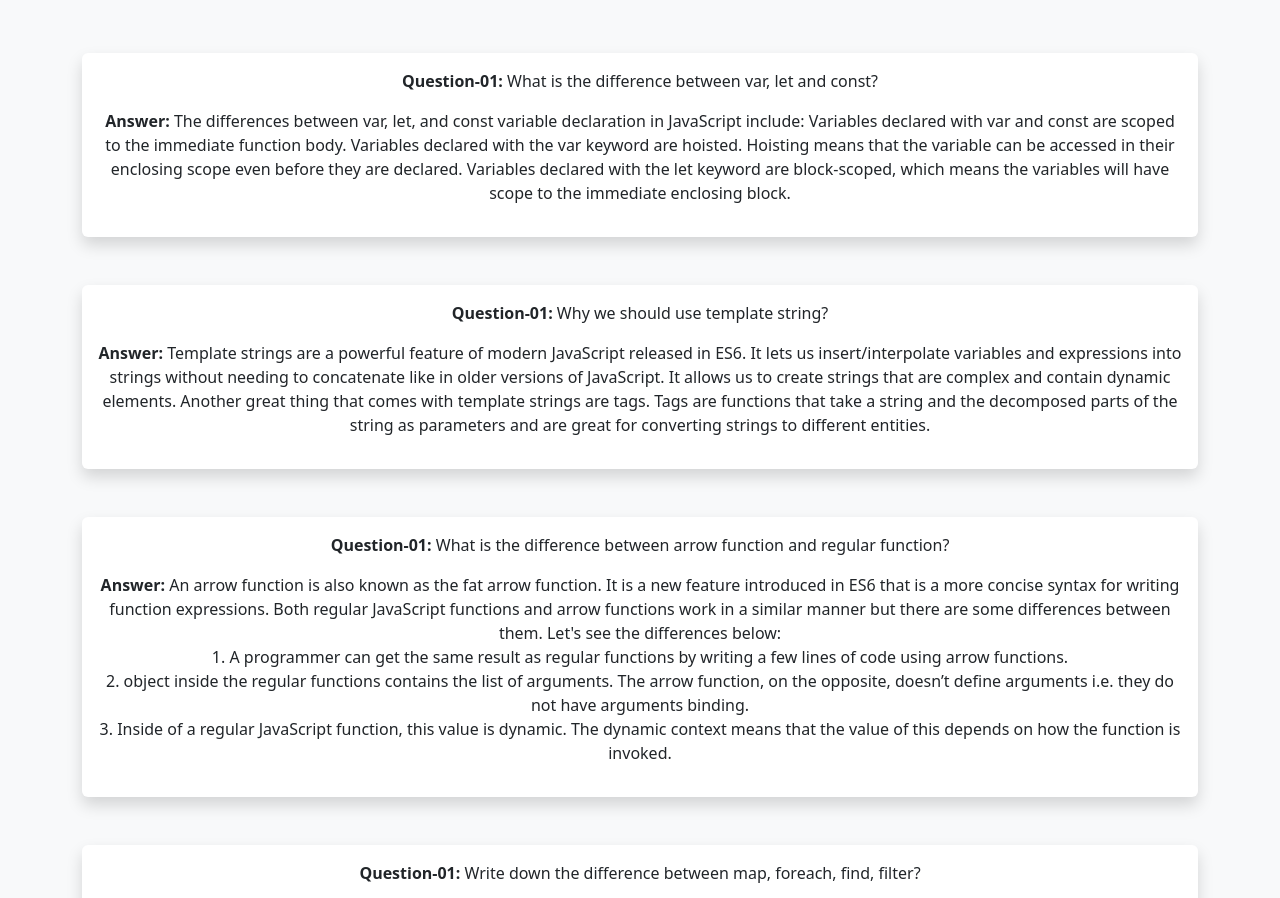
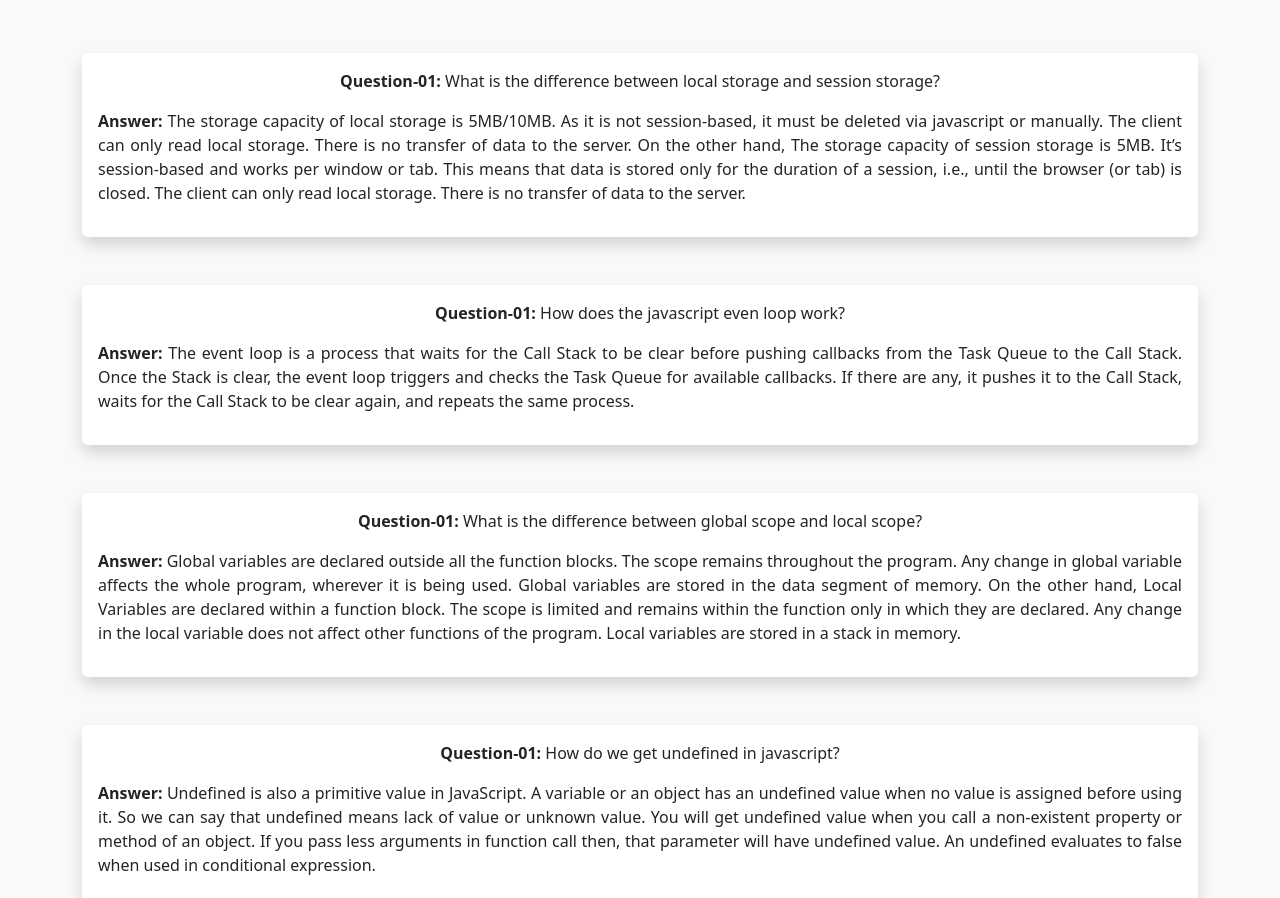
Before and after one commit to smlimonparvez/Type-Monster-Limon-A-7-, a plain HTML site: page BLog/blog.html in a window 1280 px wide. Shown: the part 51-949 px from the top of the page. Drawn offline with nearby package versions, Linux system fonts and the light colour scheme.

Commit message:
blog page finished

```diff
--- a/BLog/blog.html
+++ b/BLog/blog.html
@@ -7,6 +7,12 @@
     <title>Blog</title>
     <link href="https://cdn.jsdelivr.net/npm/bootstrap@5.2.0/dist/css/bootstrap.min.css" rel="stylesheet"
         integrity="sha384-gH2yIJqKdNHPEq0n4Mqa/HGKIhSkIHeL5AyhkYV8i59U5AR6csBvApHHNl/vI1Bx" crossorigin="anonymous">
+   <style>
+         .answer{
+            text-align: justify;
+            text-justify: inter-word;
+        }
+   </style>
 </head>
 <body class="bg-light">
     <header>
@@ -40,46 +46,20 @@
     <main>
         <section class="container mt-5">
             <div class="text-center shadow p-3 mb-5 bg-body rounded">
-                <p><strong>Question-01:</strong> What is the difference between var, let and const?</p>
-                <p class="answer"><strong>Answer:</strong> The differences between var, let, and const variable
-                    declaration in JavaScript include:
-                    Variables declared with var and const are scoped to the immediate function body.
-                    Variables declared with the var keyword are hoisted. Hoisting means that the variable can be
-                    accessed in their enclosing scope even before they are declared.
-                    Variables declared with the let keyword are block-scoped, which means the variables will have scope
-                    to the immediate enclosing block.</p>
+                <p><strong>Question-01:</strong> What is the difference between local storage and session storage?</p>
+                <p class="answer"><strong>Answer:</strong> The storage capacity of local storage is 5MB/10MB. As it is not session-based, it must be deleted via javascript or manually. The client  can only read local storage. There is no transfer of data to the server. On the other hand, The storage capacity of session storage is 5MB. It’s session-based and works per window or tab. This means that data is stored only for the duration of a session, i.e., until the browser (or tab) is closed. The client can only read local storage. There is no transfer of data to the server.</p>
             </div>
             <div class="text-center shadow p-3 mb-5 bg-body rounded">
-                <p><strong>Question-01:</strong> Why we should use template string?</p>
-                <p class="answer"><strong>Answer:</strong> Template strings are a powerful feature of modern JavaScript
-                    released in ES6. It lets us insert/interpolate variables and expressions into strings without
-                    needing to concatenate like in older versions of JavaScript. It allows us to create strings that are
-                    complex and contain dynamic elements. Another great thing that comes with template strings are tags.
-                    Tags are functions that take a string and the decomposed parts of the string as parameters and are
-                    great for converting strings to different entities.</p>
+                <p><strong>Question-01:</strong> How does the javascript even loop work?</p>
+                <p class="answer"><strong>Answer:</strong> The event loop is a process that waits for the Call Stack to be clear before pushing callbacks from the Task Queue to the Call Stack. Once the Stack is clear, the event loop triggers and checks the Task Queue for available callbacks. If there are any, it pushes it to the Call Stack, waits for the Call Stack to be clear again, and repeats the same process.</p>
             </div>
             <div class="text-center shadow p-3 mb-5 bg-body rounded">
-                <p><strong>Question-01:</strong> What is the difference between arrow function and regular function?</p>
-                <p class="answer"><strong>Answer:</strong> An arrow function is also known as the fat arrow function. It
-                    is a new feature introduced in ES6 that is a more concise syntax for writing function expressions.
-                    Both regular JavaScript functions and arrow functions work in a similar manner but there are some
-                    differences between them. Let's see the differences below: <br>1. A programmer can get the same
-                    result as regular functions by writing a few lines of code using arrow functions. <br>2. object
-                    inside the regular functions contains the list of arguments. The arrow function, on the opposite,
-                    doesn’t define arguments i.e. they do not have arguments binding. <br>3. Inside of a regular
-                    JavaScript function, this value is dynamic. The dynamic context means that the value of this depends
-                    on how the function is invoked.</p>
+                <p><strong>Question-01:</strong> What is the difference between global scope and local scope?</p>
+                <p class="answer"><strong>Answer:</strong> Global variables are declared outside all the function blocks. The scope remains throughout the program. Any change in global variable affects the whole program, wherever it is being used. Global variables are stored in the data segment of memory. On the other hand, Local Variables are declared within a function block. The scope is limited and remains within the function only in which they are declared. Any change in the local variable does not affect other functions of the program. Local variables are stored in a stack in memory.</p>
             </div>
             <div class="text-center shadow p-3 mb-5 bg-body rounded">
-                <p><strong>Question-01:</strong> Write down the difference between map, foreach, find, filter?</p>
-                <p class="answer"><strong>Answer:</strong> Map executes the same code on every
-                    element in an array and returns a new array with the updated elements. ForEach is used to execute
-                    the same code on every element in
-                    an array but does not change the array and it returns undefined. Function .find() is also a search
-                    function like the previous but they differ in one small detail — this function returns only one
-                    match in an array. If in an array is more than one result, the function will return the first that
-                    has matched. Filter checks every element in an array to see if it meets a certain criteria and
-                    returns a new array with the elements that return truthy for the criteria.</p>
+                <p><strong>Question-01:</strong> How do we get undefined in javascript?</p>
+                <p class="answer"><strong>Answer:</strong> Undefined is also a primitive value in JavaScript. A variable or an object has an undefined value when no value is assigned before using it. So we can say that undefined means lack of value or unknown value. You will get undefined value when you call a non-existent property or method of an object. If you pass less arguments in function call then, that parameter will have undefined value. An undefined evaluates to false when used in conditional expression.</p>
             </div>
         </section>
     </main>
```
